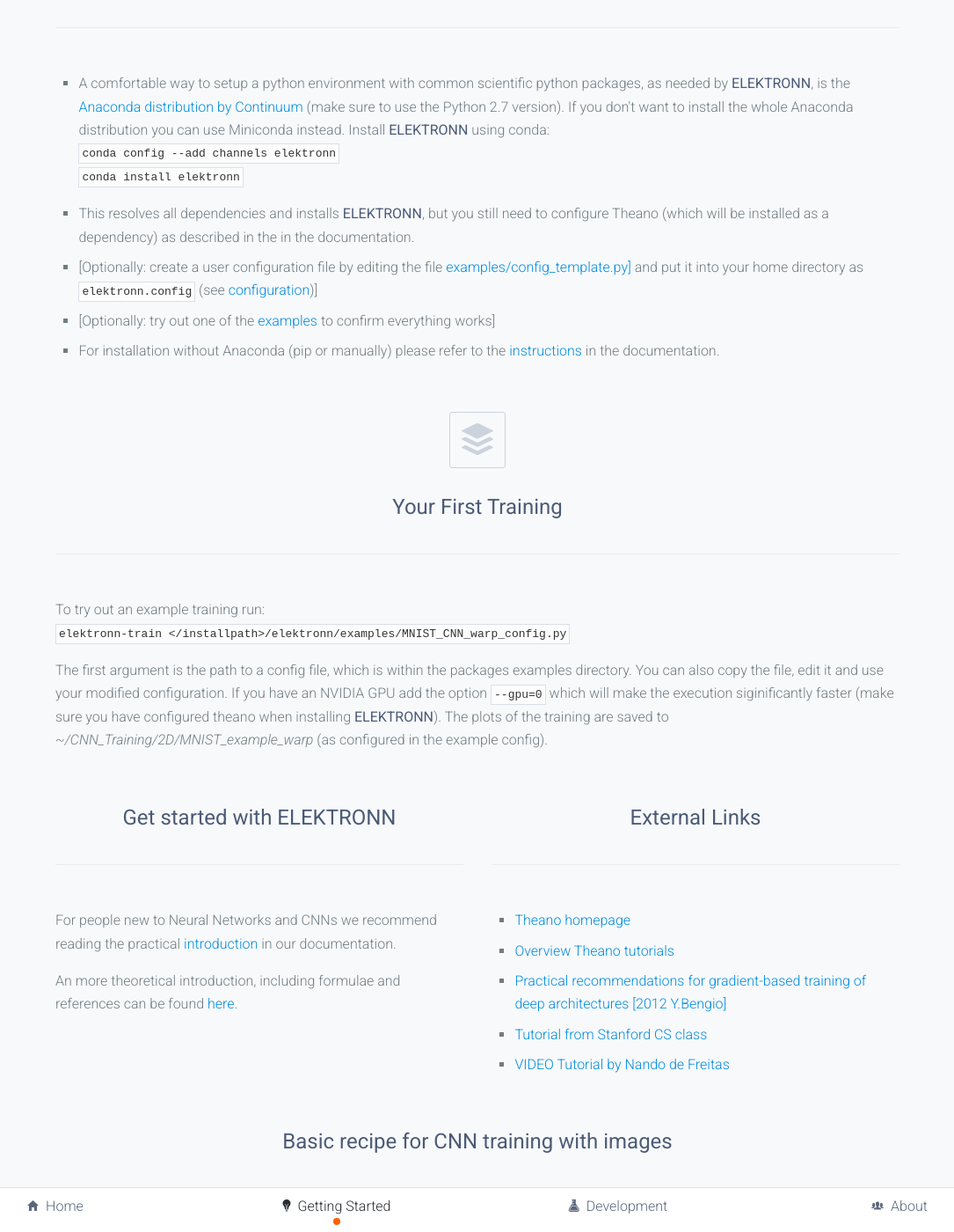
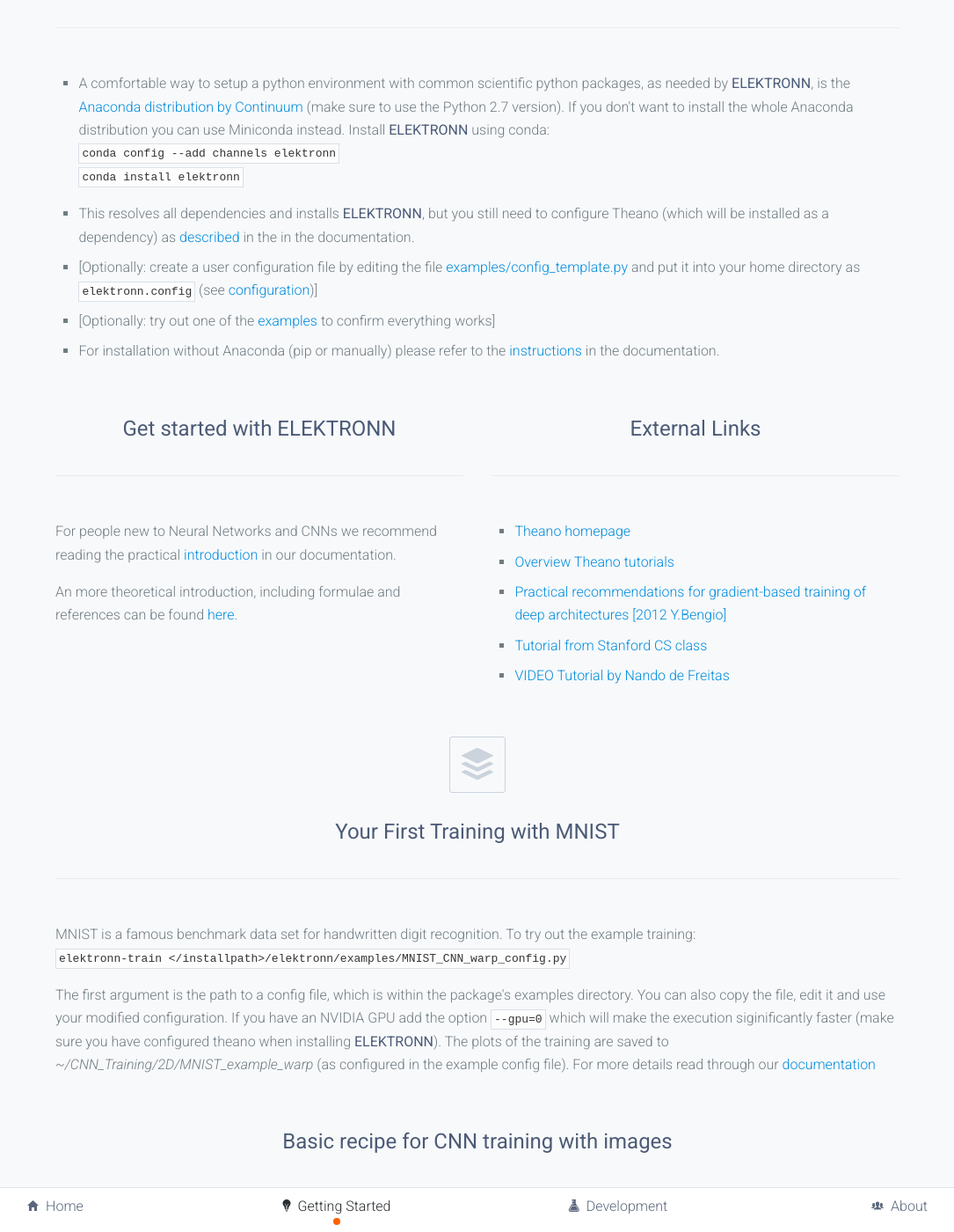
Before and after one commit to ELEKTRONN/elektronn.github.io, a Jekyll site: the page built from getting-started.html, in a window 1280 px wide and 1400 px high, scrolled down 910 px. Shown: the whole window at 88% size, without its empty margins (97-1182 px from the left). Built offline with Jekyll 4.4.1, drawn with Linux system fonts in a browser that asks for light colours; some web fonts are replaced; some of the changed lines change nothing that is shown.

Commit message:
update docu

```diff
--- a/getting-started.html
+++ b/getting-started.html
@@ -83,26 +83,11 @@
 
 						<pre><code>conda config --add channels elektronn</code><br><code>conda install elektronn</code></pre>
 
-						<li><p>This resolves all dependencies and installs <strong>ELEKTRONN</strong>, but you still need to configure Theano (which will be installed as a dependency) as <a href="{{ site.documentation-url }}/Installation.html#theano"></a> described in the in the documentation.</p></li>
-					<li>[Optionally:  create a user configuration file by editing the file <a href="https://github.com/ELEKTRONN/ELEKTRONN/blob/master/examples/config_template.py">examples/config_template.py]</a>
-                                        and put it into your home directory as <code>elektronn.config</code> (see <a href="{{ site.documentation-url }}/Pipeline.html#configuration-of-parameters">configuration</a>)]</li>
+						<li><p>This resolves all dependencies and installs <strong>ELEKTRONN</strong>, but you still need to configure Theano (which will be installed as a dependency) as <a href="{{ site.documentation-url }}/Installation.html#theano">described</a> in the in the documentation.</p></li>
+					<li>[Optionally:  create a user configuration file by editing the file <a href="https://github.com/ELEKTRONN/ELEKTRONN/blob/master/examples/config_template.py">examples/config_template.py</a> and put it into your home directory as <code>elektronn.config</code> (see <a href="{{ site.documentation-url }}/Pipeline.html#configuration-of-parameters">configuration</a>)]</li>
 					<li>[Optionally: try out one of the <a href="{{ site.documentation-url }}/Examples.html">examples</a> to confirm everything works]</li>
                                         <li>For installation without Anaconda (pip or manually) please refer to the <a href="{{ site.documentation-url }}/Installation.html">instructions</a> in the documentation.</li>
 				</ul>
-
-				<header class="-major">
-					<i class="boxed icon ion ion-social-buffer"></i>
-					<h2>Your First Training</h2>
-				</header>
-
-				<p>To try out an example training run:</p>
-
-				<pre><code>elektronn-train &lt;/installpath&gt;/elektronn/examples/MNIST_CNN_warp_config.py</code></pre>
-
-                                <p>The first argument is the path to a config file, which is within the packages examples directory.
-                                You can also copy the file, edit it and use your modified configuration. If you have an NVIDIA GPU add the
-                                option <code>--gpu=0</code> which will make the execution siginificantly faster (make sure you have configured
-                                theano when installing <strong>ELEKTRONN</strong>). The plots of the training are saved to <em>~/CNN_Training/2D/MNIST_example_warp</em> (as configured in the example config).</p>
 
 
 			</div>
@@ -140,6 +125,27 @@
 
 		<div class="row">
 			<div class="col">
+
+
+				<header class="-major">
+					<i class="boxed icon ion ion-social-buffer"></i>
+					<h2>Your First Training with MNIST</h2>
+				</header>
+
+				<p>MNIST is a famous benchmark data set for handwritten digit recognition. To try out the example training:</p>
+
+				<pre><code>elektronn-train &lt;/installpath&gt;/elektronn/examples/MNIST_CNN_warp_config.py</code></pre>
+
+                                <p>The first argument is the path to a config file, which is within the package's examples directory.
+                                You can also copy the file, edit it and use your modified configuration. If you have an NVIDIA GPU add the
+                                option <code>--gpu=0</code> which will make the execution siginificantly faster (make sure you have configured
+                                theano when installing <strong>ELEKTRONN</strong>). The plots of the training are saved to <em>~/CNN_Training/2D/MNIST_example_warp</em> (as configured in the example config file). For more details read through our <a href="{{ site.documentation-url }}">documentation</a></p>
+
+
+
+
+
+
 				<header class="-major">
 					<h2 id="BasicRecipe">Basic recipe for CNN training with images</h2>
 				</header>
```
